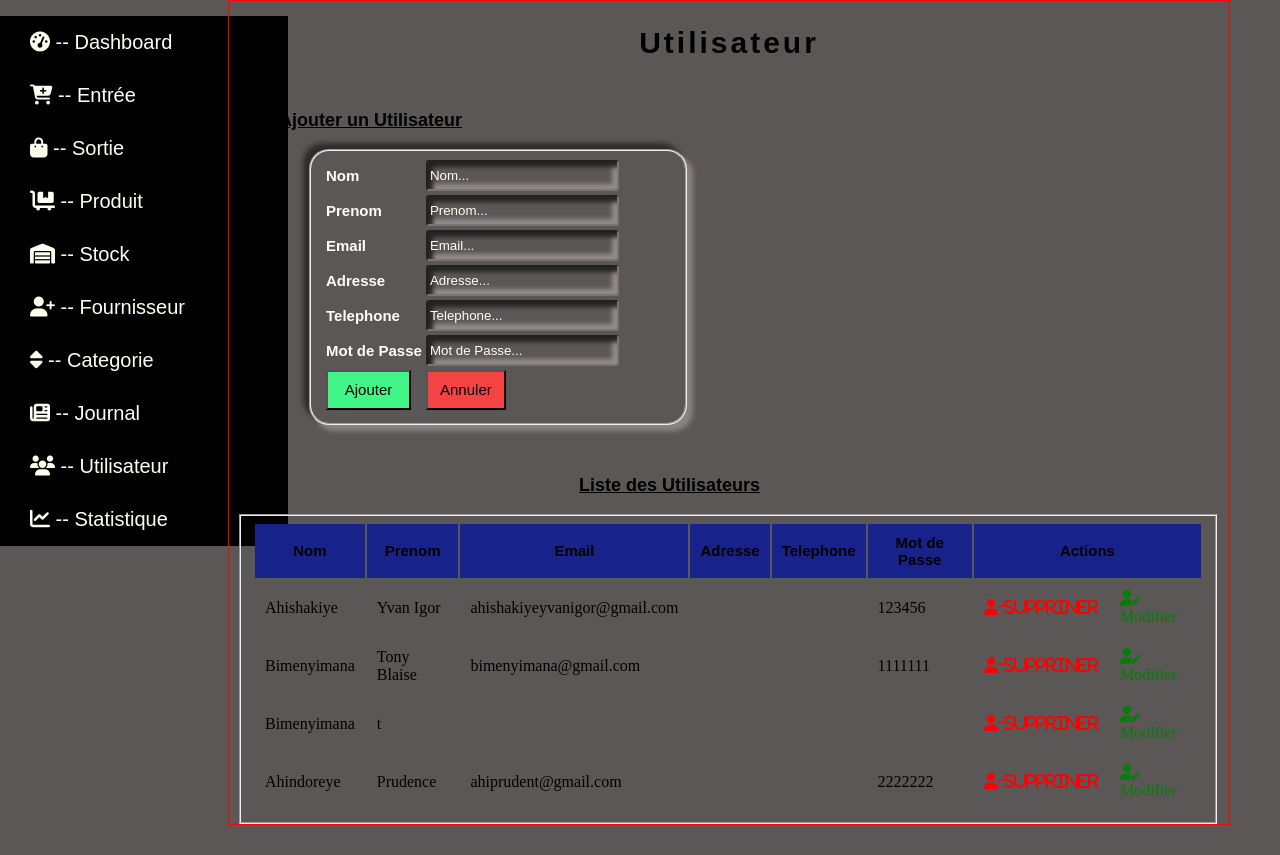
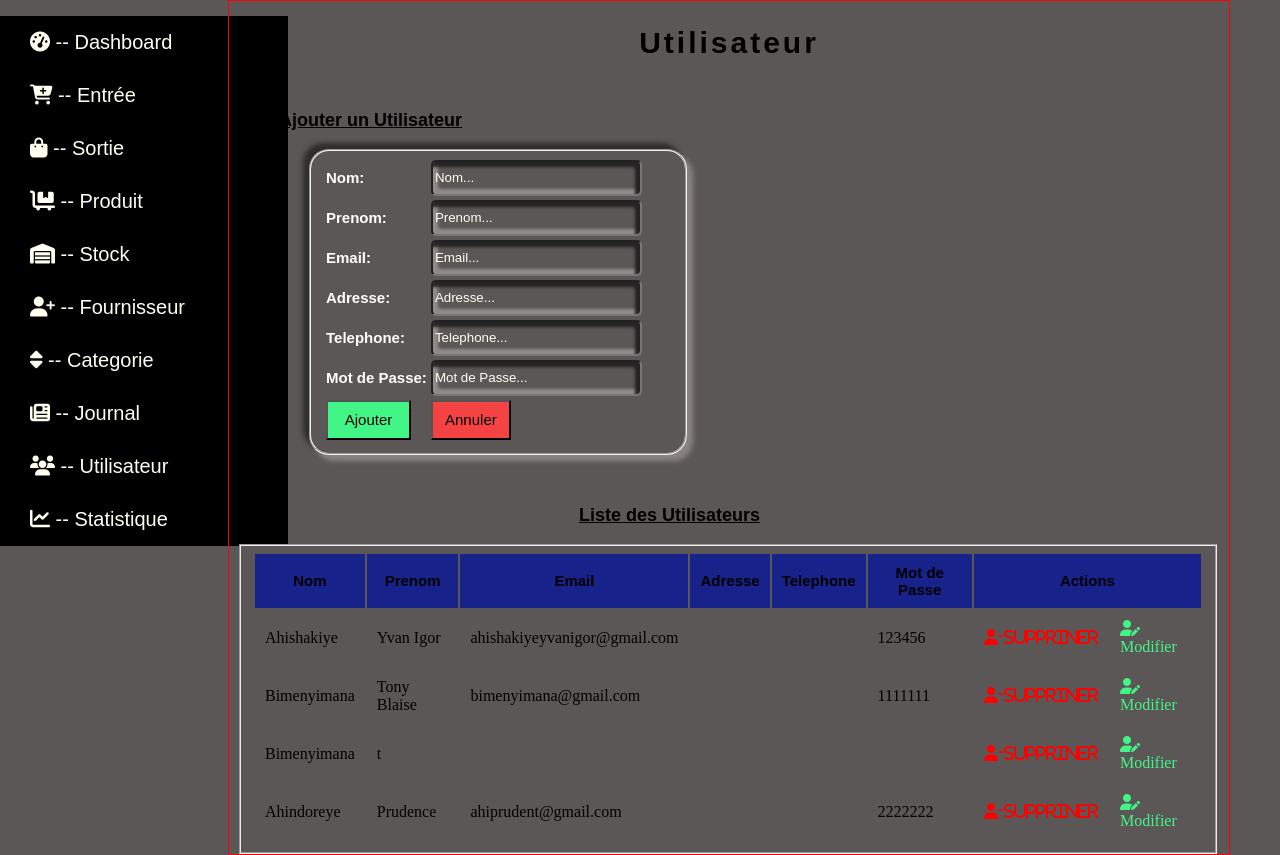
Before and after one commit to ahishakiyeyv/G-Stock, a PHP site: page /utilisateur.php in a window 1280 px wide. Shown: the part 93-948 px from the top of the page. Before the commit the page ends 918 px from the top, so only its background shows below. Run offline with PHP 8.4, Linux system fonts and the light colour scheme; data comes from the database, SQL or seed files in the repository; data that the repository does not hold is empty; some libraries are stand-ins or nearby versions.

Commit message:
design modified

```diff
--- a/categorie.php
+++ b/categorie.php
@@ -52,7 +52,7 @@ include("database.php");
                 <form action="" method="post">
                 <table>
                     <tr>
-                     <th class="th-cat">Nouvelle Categorie</th>
+                     <th class="th-cat">Nouvelle Categorie:   </th>
 
                         <th><input type="text" name="categorie" class="inpt-cat" placeholder="Nouvelle categorie..."></th>
                     </tr>
--- a/css/style.css
+++ b/css/style.css
@@ -18,7 +18,7 @@ body{
 }
 .btn-upd{
     text-decoration: none;
-    color:green;
+    color:#42f587;
 }
 .btn-upd:hover{
     color:gray;
@@ -641,14 +646,14 @@ table .th2-cat .td-cat{
     color:#ffffff;
 }
 .inpt-user{
-    height:25px;
-    width:100%;
-    border-radius: 3px;
+    height:30px;
+    width:110%;
+    border-radius: 5px;
     outline:none;
     background:#5c5757;
     color:ivory;
-    box-shadow: inset 5px 5px 4px #252323,
-            inset -5px -5px 4px #938b8b;
+    box-shadow: inset -5px 5px 3px #252323,
+            inset 5px -5px 3px #938b8b;
 }
 #sub-user{
     font-size: 15px;
--- a/utilisateur.php
+++ b/utilisateur.php
@@ -52,27 +52,27 @@ include("database.php");
                 <form action="" method="post">
                 <table>
                 <tr>
-                     <th class="th-user">Nom</th>
+                     <th class="th-user">Nom:</th>
                         <th><input type="text" name="nom" class="inpt-user"placeholder="Nom..." ></th>
                     </tr>
                     <tr>
-                     <th class="th-user">Prenom</th>
+                     <th class="th-user">Prenom:</th>
                         <th><input type="text" name="prenom" class="inpt-user"placeholder="Prenom..."></th>
                     </tr>
                     <tr>
-                     <th class="th-user">Email</th>
+                     <th class="th-user">Email:</th>
                         <th><input type="text" name="email" class="inpt-user"placeholder="Email..." required></th>
                     </tr>
                     <tr>
-                     <th class="th-user">Adresse</th>
+                     <th class="th-user">Adresse:</th>
                         <th><input type="text" name="adresse" class="inpt-user"placeholder="Adresse..."></th>
                     </tr>
                     <tr>
-                     <th class="th-user">Telephone</th>
+                     <th class="th-user">Telephone:</th>
                         <th><input type="text" name="phone" class="inpt-user"placeholder="Telephone..."></th>
                     </tr>
                     <tr>
-                     <th class="th-user">Mot de Passe</th>
+                     <th class="th-user">Mot de Passe:</th>
                         <td><input type="password" name="motdepasse" class="inpt-user" placeholder="Mot de Passe..." required></td>
                     </tr>
                     <tr>
```
Also changed, not shown: other parts of css/style.css (+26 -21 lines).
